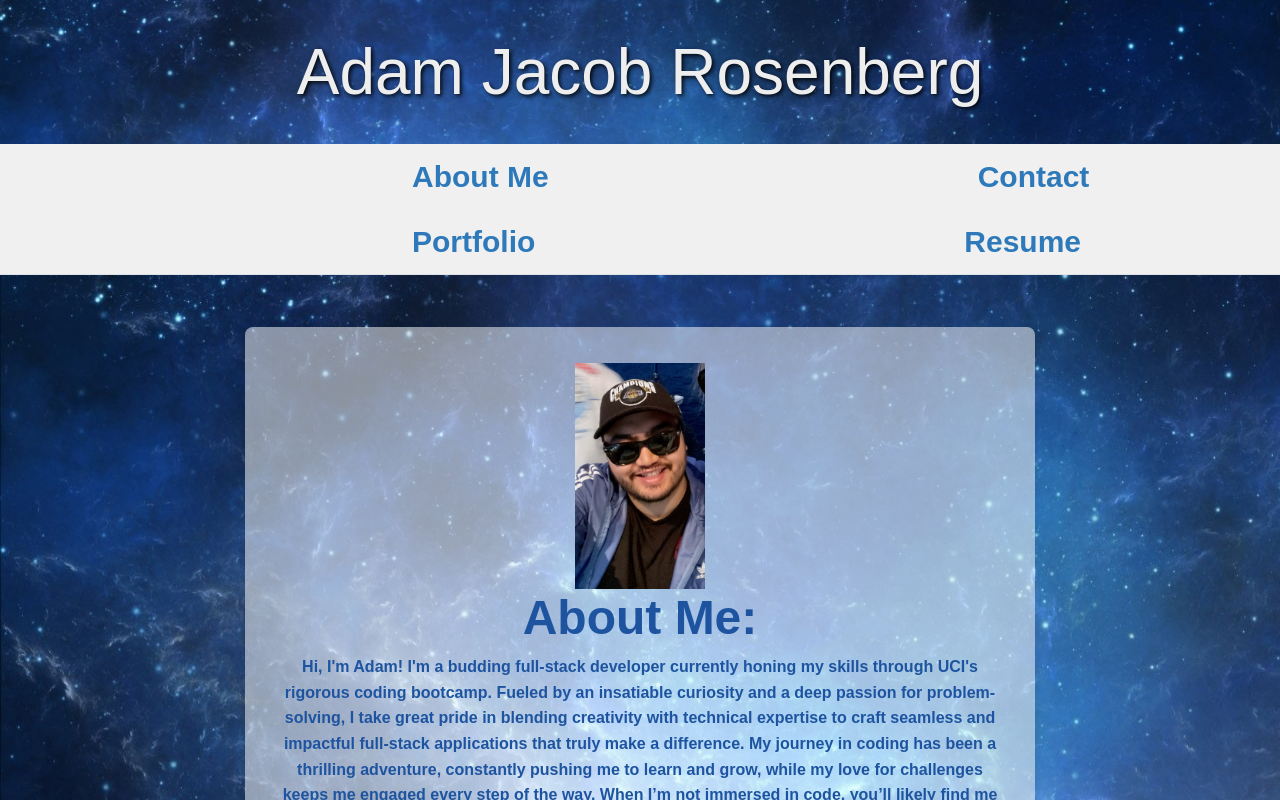
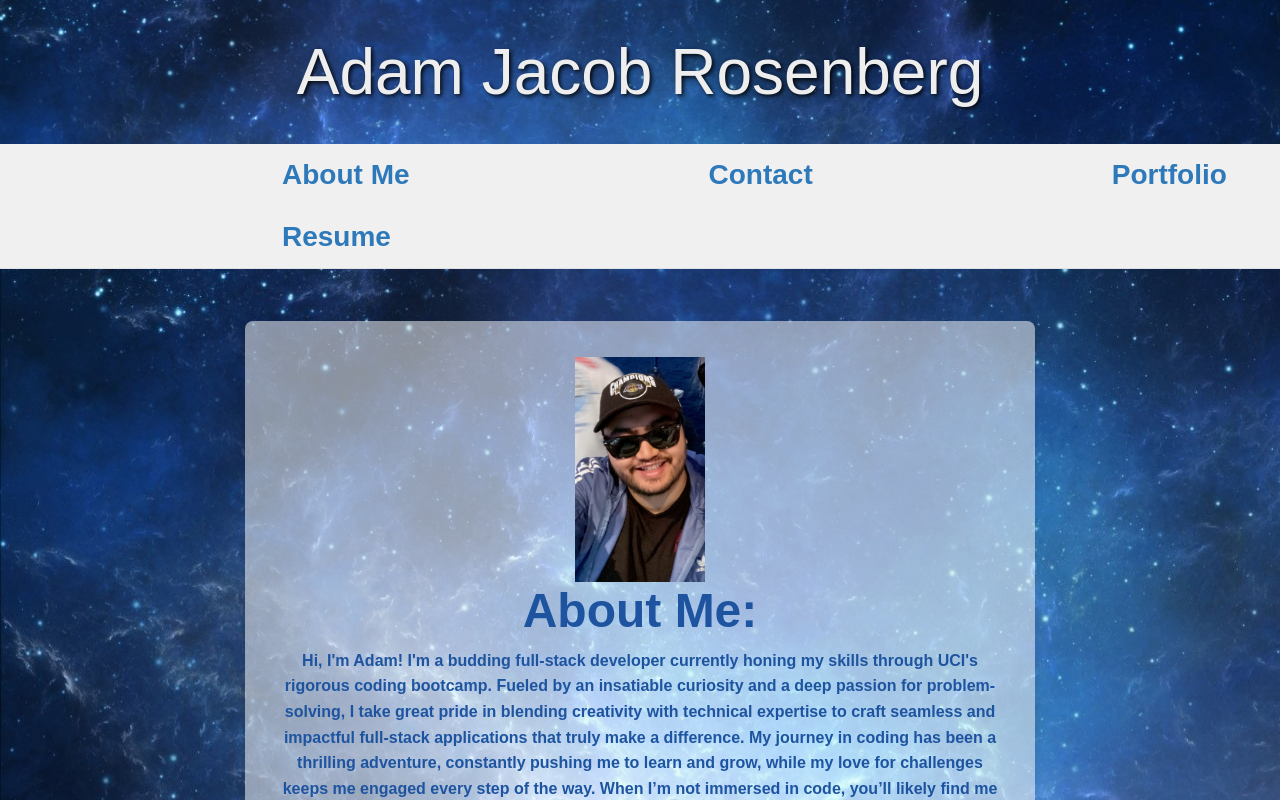
Before and after one commit to AcoderRose/AdamsReact_Portfolio, a React (Vite) app: page / in a window 1280 px wide. Shown: the top 800 px of the page. Built offline with nearby package versions, Linux system fonts and the light colour scheme.

Commit message:
Troubleshooting nav bar made sure its optimized for all screen sizes

```diff
--- a/src/styles/style.css
+++ b/src/styles/style.css
@@ -73,12 +73,12 @@ nav ul li a,
 .nav-link {
   color: var(--middle-blue);
   font-weight: 600;
-  font-size: 30px;
+  font-size: 28px;
   text-decoration: none;
   padding: 0.5rem 1rem;
   display: flex;
   align-items: center;
-  margin-left: 395px;
+  margin-left: 265px;
   transition: background-color 0.3s ease;
 }
 
```
